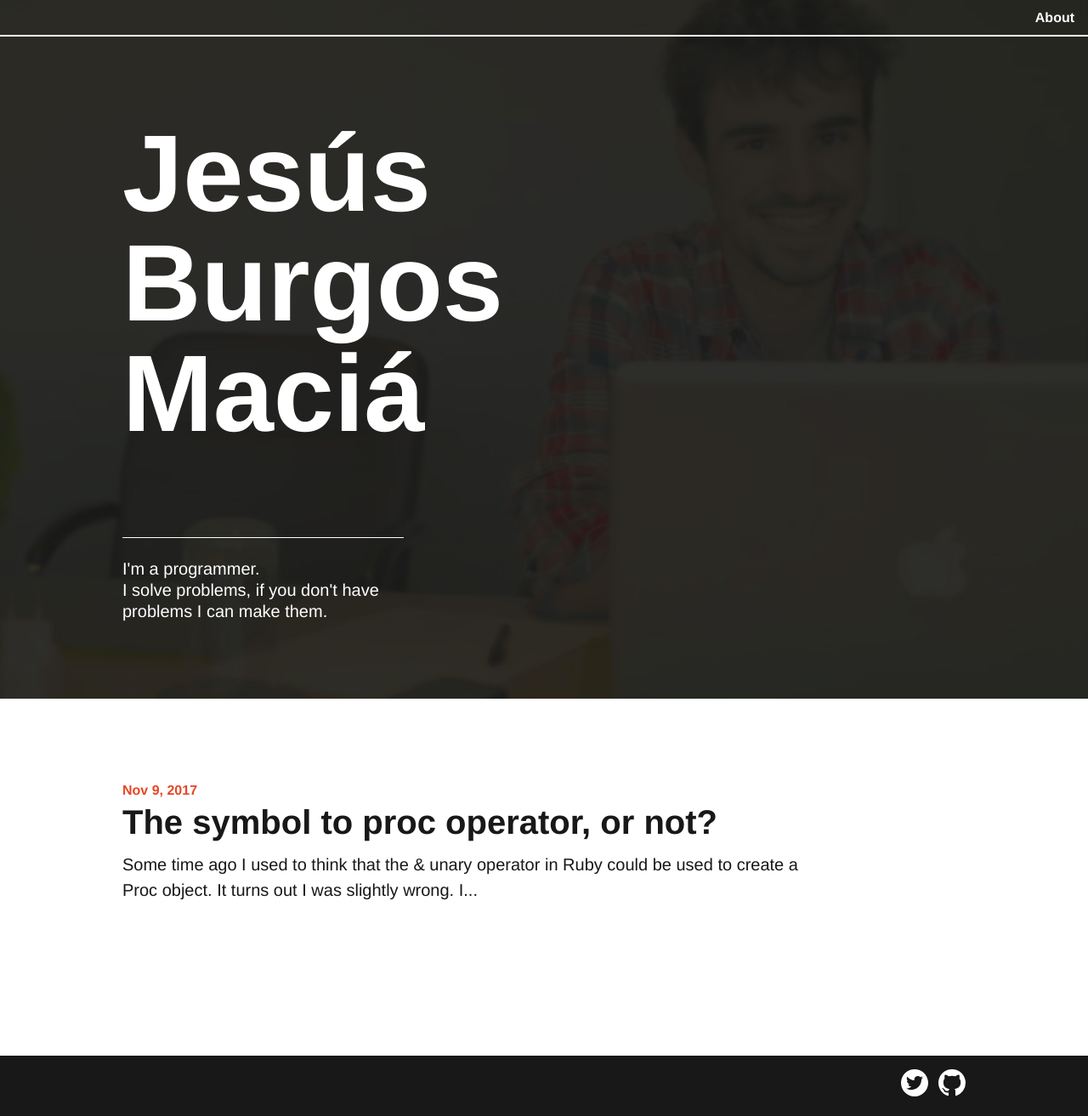
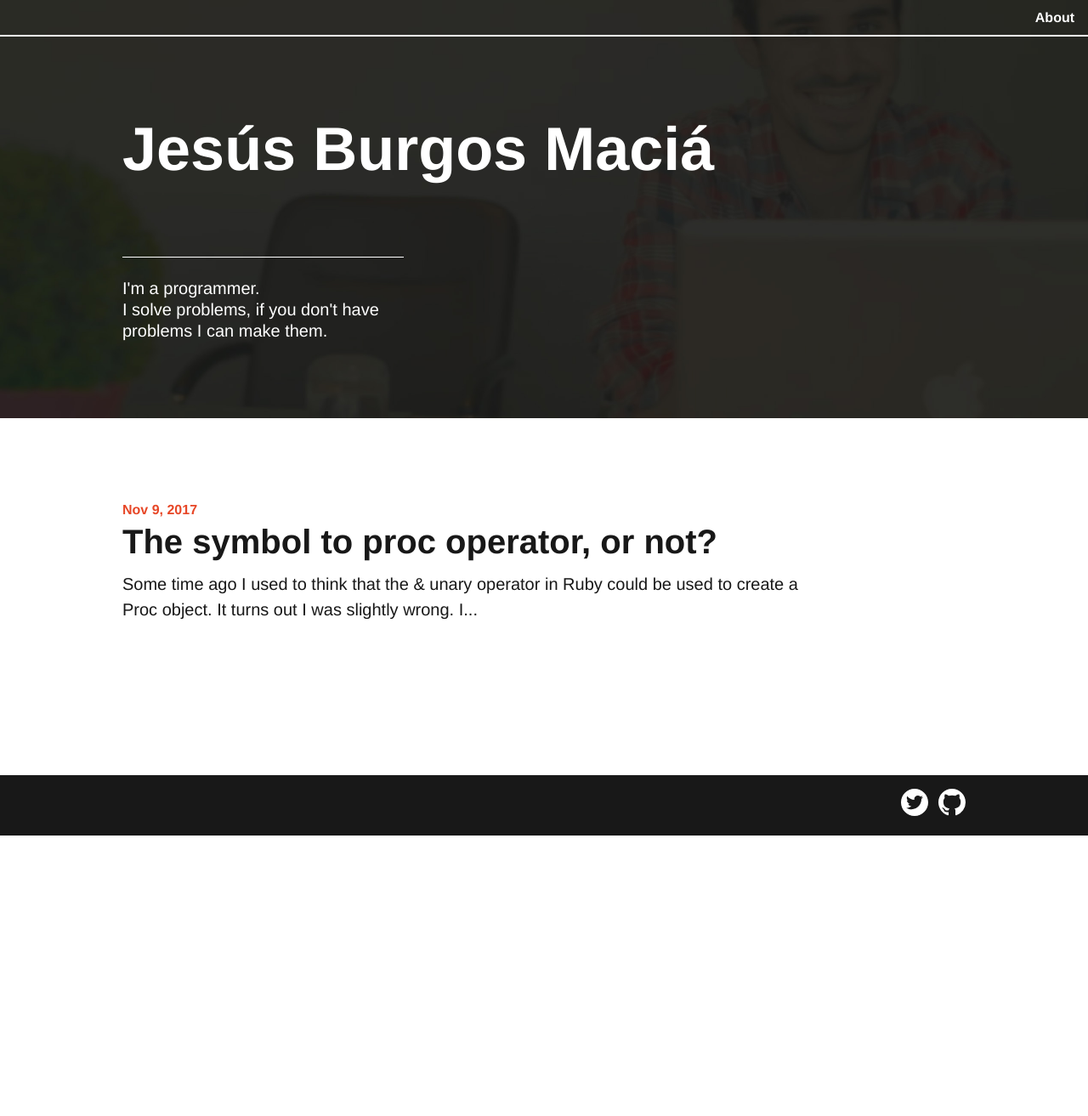
Before and after one commit to Jesus/jesus.github.io, a Jekyll site: the page built from index.md, in a window 1280 px wide. Shown: the whole page at 85% size. Built offline with Jekyll 4.4.1, drawn with Linux system fonts in a browser that asks for light colours; after the commit the page ends 983 px from its top, so only the background shows below that.

Commit message:
Fix header size

```diff
--- a/_sass/_variables.scss
+++ b/_sass/_variables.scss
@@ -6,8 +6,8 @@ $prose-font-size: 20px;
 
 
 // Type scale
-$h0-mobile: 64px;
-$h0-desktop: 128px;
+$h0-mobile: 56px;
+$h0-desktop: 72px;
 
 $h1-size: 40px !default;
 $h2-size: 32px !default;
```
